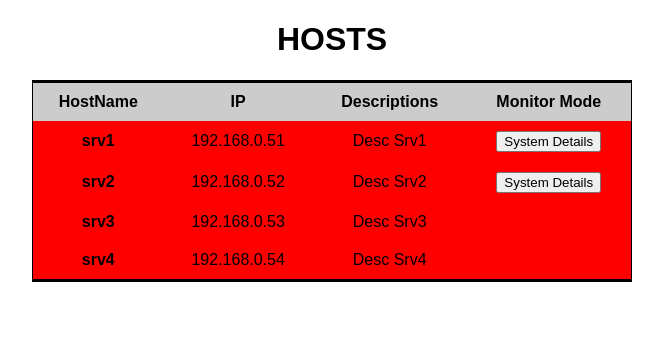
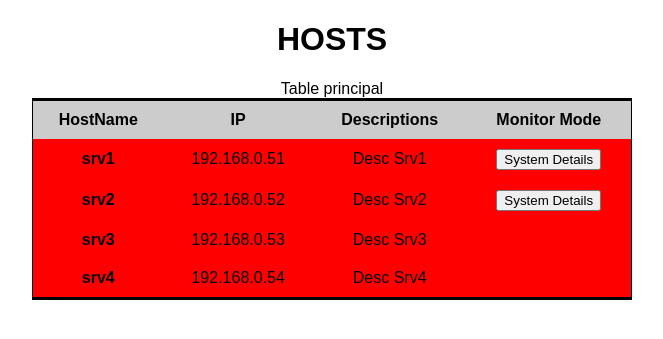
Before and after one commit to leooelx/PHPLinuxMon, a PHP site: page / in a window 1280 px wide. Shown: the top 339 px of the page, without its empty margins (308-971 px from the left). Run offline with PHP 8.4, Linux system fonts and the light colour scheme; data comes from the database, SQL or seed files in the repository.

Commit message:
corrigindo descrição de tabela

```diff
--- a/src/server_code/src/index.php
+++ b/src/server_code/src/index.php
@@ -12,6 +12,7 @@
     <h1>HOSTS</h1>
       <div align="center">
         <table>
+	  <caption>Table principal</caption>
           <tr>
             <th scope="col">HostName</th>
             <th scope="col">IP</th>
```
